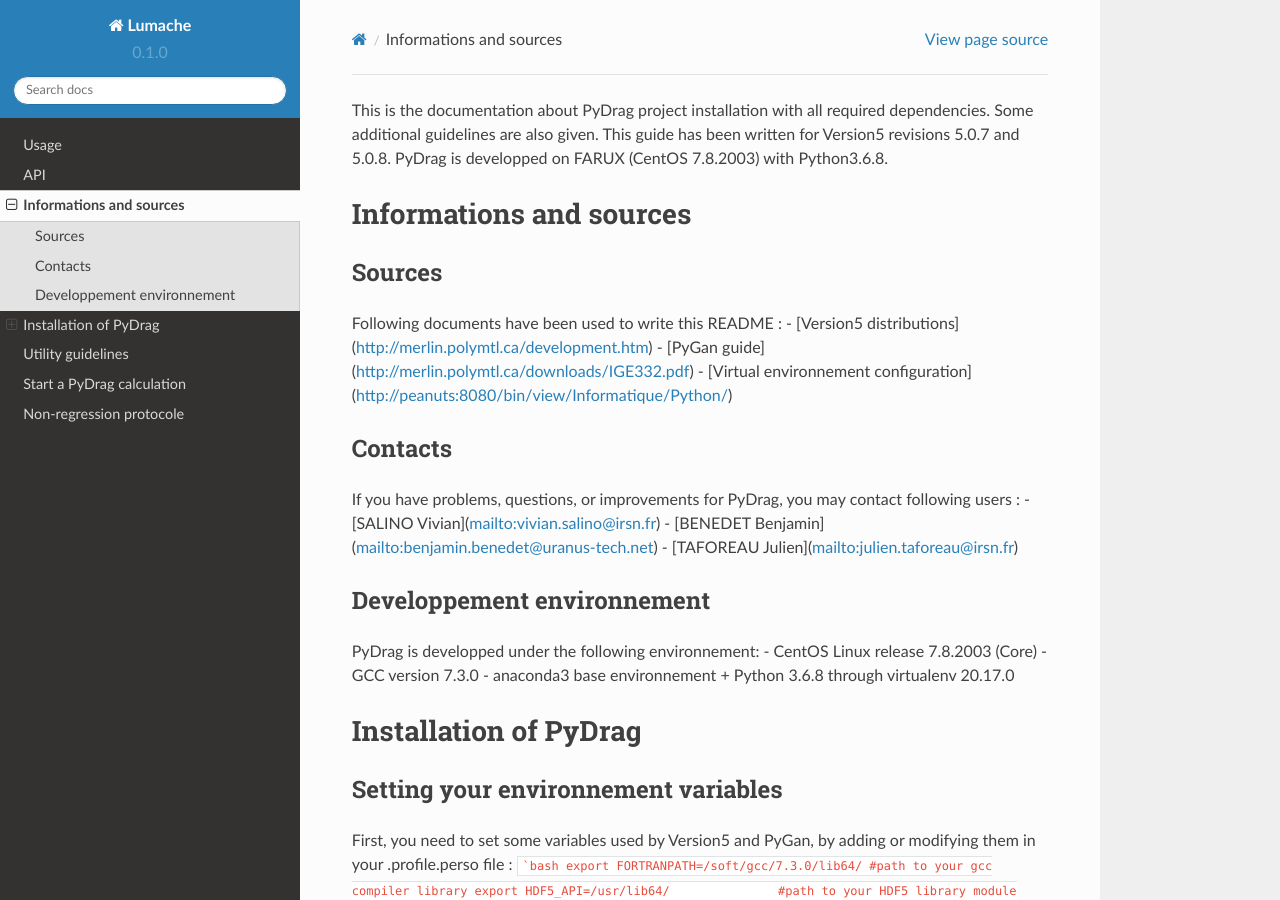
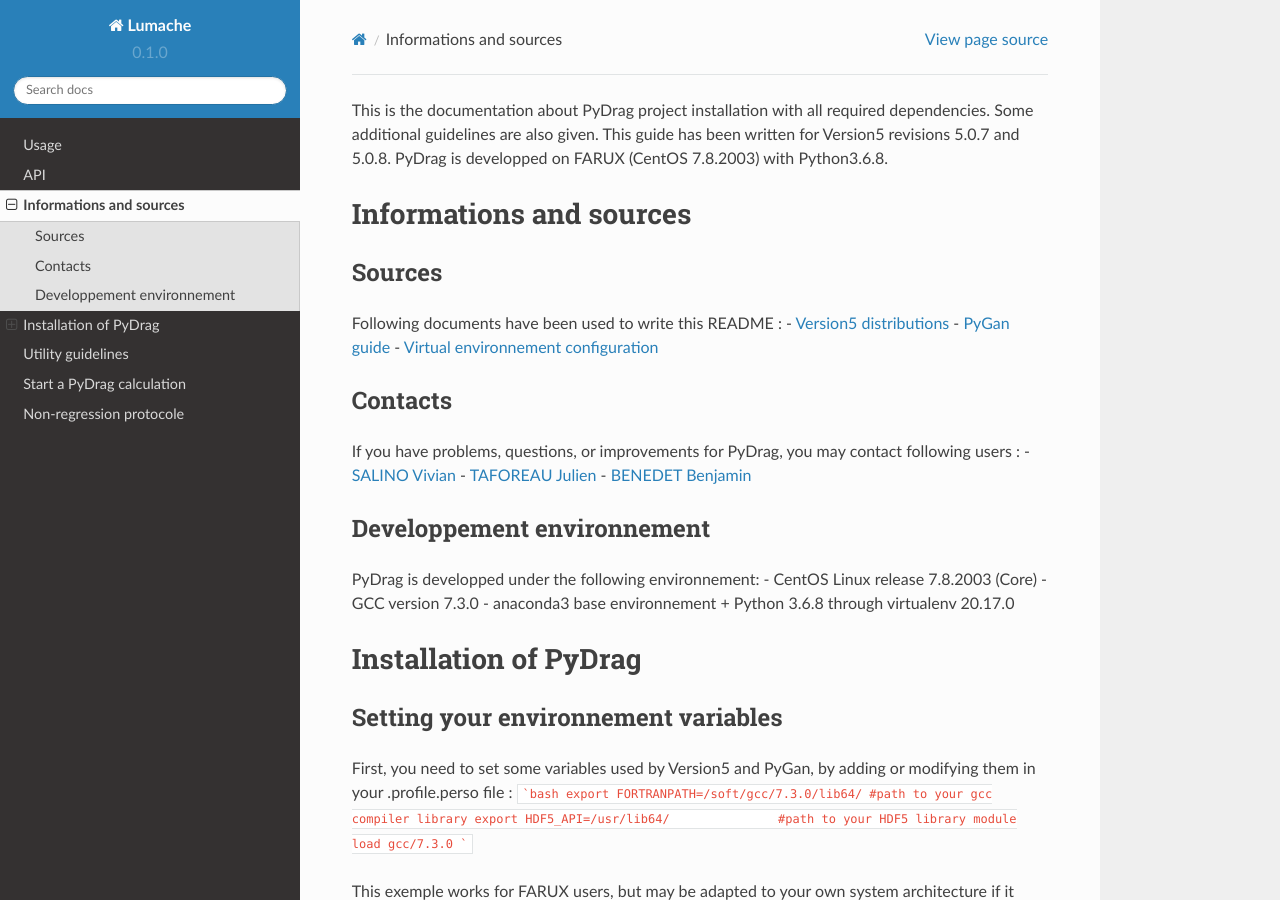
Before and after one commit to Ben105m/rtd-tutorial, a Sphinx documentation site: the page built from docs/source/quickinstall.rst, in a window 1280 px wide and 900 px high. Built offline with Sphinx 7.4.7 and the Read the Docs theme 2.0.0, drawn with Linux system fonts in a browser that asks for light colours.

Commit message:
Update quickinstall.rst

```diff
--- a/docs/source/quickinstall.rst
+++ b/docs/source/quickinstall.rst
@@ -13,18 +13,18 @@ Sources
 ---------------------------
 
 Following documents have been used to write this README :
-- [Version5 distributions](http://merlin.polymtl.ca/development.htm)
-- [PyGan guide](http://merlin.polymtl.ca/downloads/IGE332.pdf)
-- [Virtual environnement configuration](http://peanuts:8080/bin/view/Informatique/Python/)
+- `Version5 distributions <http://merlin.polymtl.ca/development.htm>`_
+- `PyGan guide <http://merlin.polymtl.ca/downloads/IGE332.pdf>`_
+- `Virtual environnement configuration <http://peanuts:8080/bin/view/Informatique/Python/>`_
 
 ---------------------------
 Contacts
 ---------------------------
 
 If you have problems, questions, or improvements for PyDrag, you may contact following users :
-- [SALINO Vivian](mailto:vivian.salino@irsn.fr)
-- [BENEDET Benjamin](mailto:benjamin.benedet@uranus-tech.net)
-- [TAFOREAU Julien](mailto:julien.taforeau@irsn.fr)
+- `SALINO Vivian <mailto:vivian.salino@irsn.fr>`_
+- `TAFOREAU Julien <mailto:julien.taforeau@irsn.fr>`_
+- `BENEDET Benjamin <mailto:benjamin.benedet@uranus-tech.net>`_
 
 ---------------------------
 Developpement environnement
```
